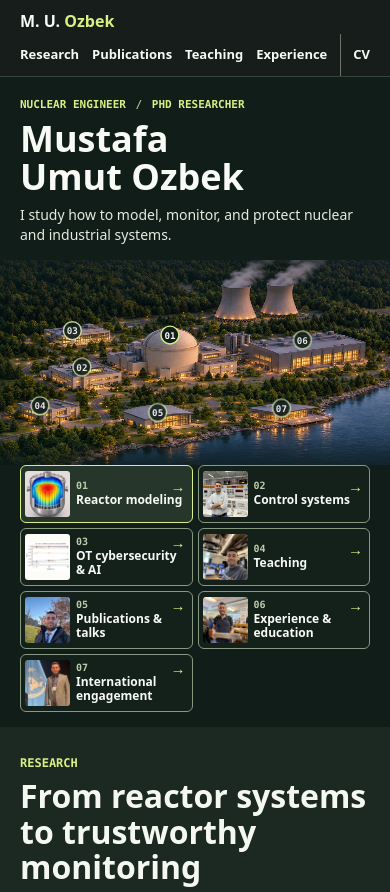
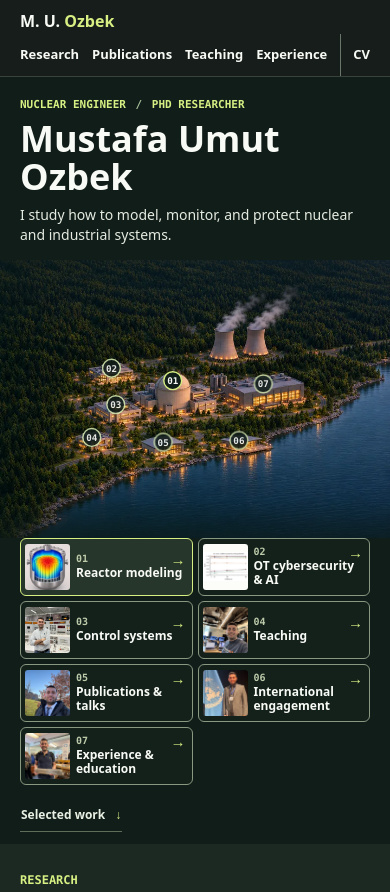
Before and after one commit to mumutozbek/mumutozbek.github.io, a plain HTML site: page index.html in a window 390 px wide. Shown: the top 892 px of the page. Drawn offline with Linux system fonts and the light colour scheme.

Commit message:
Frame the twilight campus with a circular landmark layout

```diff
--- a/campus-map.css
+++ b/campus-map.css
@@ -1,12 +1,12 @@
 .campus-map {
-  --campus-edge: max(5%, calc((100% - 1600px) / 2));
-  --card-width: clamp(138px, 12.6vw, 196px);
-  --card-art-height: clamp(49px, 4.7vw, 84px);
+  --campus-edge: clamp(5%, calc((100% - 1600px) / 2), 18%);
+  --card-width: clamp(108px, 9.4vw, 146px);
+  --card-art-height: clamp(38px, 3.7vw, 62px);
   --campus-ease: cubic-bezier(.22, .75, .24, 1);
   position: relative;
   isolation: isolate;
   display: grid;
-  min-height: clamp(560px, calc(100svh - 147px), 820px);
+  min-height: max(490px, calc(100svh - var(--header-height)));
   color: #f8faf5;
   background: #101d19;
   overflow: clip;
@@ -25,6 +25,24 @@
 .campus-summary { max-width: 30ch; margin-top: 19px; color: #e6ebe1; font-size: 18px; line-height: 1.5; }
 .campus-cv { margin-top: 20px; pointer-events: auto; }
 .campus-cv span { color: var(--accent); }
+.campus-next {
+  position: absolute;
+  z-index: 4;
+  bottom: 23px;
+  left: var(--campus-edge);
+  display: inline-flex;
+  align-items: center;
+  gap: 10px;
+  min-height: 32px;
+  padding-inline: 1px;
+  border-bottom: 1px solid #b7c9a776;
+  color: #e9f0e3;
+  font-size: 13px;
+  font-weight: 680;
+  text-decoration: none;
+}
+.campus-next:hover { color: var(--accent); border-color: var(--accent); }
+.campus-next span { color: var(--accent); }
 
 .campus-world {
   position: absolute;
@@ -49,11 +67,11 @@
 }
 .campus-lines { z-index: 2; pointer-events: none; }
 .campus-lines g { color: #d6e9b2; opacity: .87; transition: color 180ms, opacity 180ms; }
-.campus-lines path { fill: none; stroke: currentColor; stroke-width: 1.3px; vector-effect: non-scaling-stroke; }
+.campus-lines polyline { fill: none; stroke: currentColor; stroke-width: 1.3px; vector-effect: non-scaling-stroke; }
 .campus-lines circle { fill: currentColor; stroke: #1d2923; stroke-width: 1.3px; vector-effect: non-scaling-stroke; }
 .campus-lines text { display: none; }
 .campus-lines .is-active { opacity: 1; color: var(--accent); }
-.campus-lines .is-active path { stroke-width: 2px; }
+.campus-lines .is-active polyline { stroke-width: 2px; }
 .campus-landmarks { z-index: 3; pointer-events: none; }
 .campus-landmark { position: absolute; inset: 0; text-decoration: none; }
 .campus-landmark:focus-visible { outline: none; }
@@ -62,10 +80,11 @@
   left: var(--x);
   top: var(--y);
   display: grid;
-  grid-template-rows: var(--card-art-height) minmax(38px, auto);
+  grid-template-rows: var(--card-art-height) minmax(34px, auto);
   width: var(--card-width);
   padding: 4px;
-  transform: translate(-50%, -100%);
+  transform: translate(-50%, -50%);
+  translate: var(--card-x, 0px) var(--card-y, 0px);
   border: 1px solid #889881;
   border-radius: 6px;
   color: #f8faf5;
@@ -82,18 +101,17 @@
 .campus-experience img, .campus-engagement img { object-position: 50% 15%; }
 .campus-label {
   display: grid;
-  grid-template-columns: minmax(0, 1fr) 14px;
-  gap: 6px;
+  grid-template-columns: minmax(0, 1fr) 11px;
+  gap: 3px;
   align-items: center;
   padding: 4px 4px 1px;
-  font-size: 13px;
+  font-size: 12px;
   font-weight: 720;
   line-height: 1.2;
 }
 .campus-number { display: none; }
 .campus-arrow { justify-self: end; color: var(--accent); font-size: 15px; }
 .campus-landmark:is(.is-active, :hover, :focus-visible) .campus-card {
-  transform: translate(-50%, calc(-100% - 4px));
   border-color: var(--accent);
   background: #27362a;
 }
@@ -123,29 +141,29 @@
 }
 
 @media (min-width: 1760px) {
-  .campus-world { left: max(0px, calc(100% - 1920px)); }
   .campus-intro h1 { font-size: 58px; }
 }
 @media (max-width: 1230px) {
   .campus-intro h1 { font-size: 48px; }
-  .campus-label { font-size: 12px; }
+  .campus-label { font-size: 11px; }
 }
 @media (min-width: 971px) and (max-height: 710px) {
-  .campus-map { --card-art-height: 43px; min-height: max(450px, calc(100svh - 114px)); }
+  .campus-map { --card-art-height: 39px; }
 }
 @media (max-width: 970px) {
-  .campus-map { display: block; min-height: 0; }
+  .campus-map { display: flex; flex-direction: column; min-height: calc(100svh - var(--header-height)); }
   .campus-intro { width: auto; margin: 0; padding: 24px var(--edge) 17px; }
   .campus-intro .eyebrow { margin-bottom: 7px; }
-  .campus-intro h1 { font-size: 43px; }
+  .campus-intro h1 { font-size: 43px; text-wrap: wrap; }
   .campus-intro h1 br { display: none; }
   .campus-summary { max-width: 46ch; margin-top: 9px; font-size: 16px; }
   .campus-cv { display: none; }
-  .campus-world, .campus-world.is-zoomed { position: relative; transform: none; }
-  .campus-art { position: relative; aspect-ratio: 2.12 / 1; height: auto; overflow: hidden; }
+  .campus-next { position: relative; inset: auto; align-self: start; margin: 0 var(--edge) 12px; font-size: 12px; }
+  .campus-world, .campus-world.is-zoomed { position: relative; display: flex; flex: 1 0 auto; flex-direction: column; transform: none; }
+  .campus-art { position: relative; flex: 1 0 auto; aspect-ratio: 2.12 / 1; height: auto; overflow: hidden; }
   .campus-scene { --pin-correction: 1.57; left: -32%; width: 132%; }
   .campus-scene::after { background: linear-gradient(180deg, #101d1960, transparent 28%, transparent 86%, #101d1990); }
-  .campus-lines path { display: none; }
+  .campus-lines polyline { display: none; }
   .campus-lines circle, .campus-lines text { transform-box: fill-box; transform-origin: center; transform: scaleY(var(--pin-correction)); }
   .campus-lines circle { r: 21px; fill: #111d19; stroke: currentColor; stroke-width: 1.4px; }
   .campus-lines text { display: block; fill: #f8faf5; text-anchor: middle; dominant-baseline: central; font: 750 25px var(--mono); }
@@ -171,11 +189,11 @@
     box-shadow: none;
   }
   .campus-card img { height: 46px; }
-  .campus-label { grid-template-rows: 12px auto; gap: 1px 3px; padding: 0 2px 0 0; }
+  .campus-label { grid-template-rows: 12px auto; gap: 1px 3px; padding: 0 2px 0 0; font-size: 12px; }
   .campus-number { display: block; grid-area: 1 / 1; color: #bdcbaa; font: 700 10px/1 var(--mono); }
   .campus-label > :nth-child(2) { grid-area: 2 / 1 / 3 / 3; overflow-wrap: anywhere; }
   .campus-arrow { grid-area: 1 / 2; }
-  .campus-landmark .campus-card, .campus-landmark:is(.is-active, :hover, :focus-visible) .campus-card { transform: none; }
+  .campus-landmark .campus-card { transform: none; translate: none; }
   .campus-landmark.is-active .campus-card { box-shadow: none; }
   .campus-pin { display: none; }
 }
@@ -194,7 +212,11 @@
   .campus-card { grid-template-columns: 39px minmax(0, 1fr); gap: 5px; }
   .campus-label { font-size: 11px; }
 }
+@media (max-width: 970px) and (prefers-reduced-motion: no-preference) {
+  .campus-landmark:active .campus-card { transform: scale(.98); }
+}
 @media (prefers-reduced-motion: reduce) {
   .campus-world, .campus-lines g, .campus-card { transition: none; }
   .campus-world.is-zoomed { transform: none; }
+  .campus-card { translate: none; }
 }
--- a/campus-map.js
+++ b/campus-map.js
@@ -4,13 +4,93 @@
 
   const world = map.querySelector(".campus-world");
   const links = [...map.querySelectorAll(".campus-landmark")];
-  const lines = new Map([...map.querySelectorAll("[data-landmark]")]
+  const artwork = map.querySelector(".campus-lines");
+  const lines = new Map([...artwork.querySelectorAll("[data-landmark]")]
     .map((line) => [line.dataset.landmark, line]));
+  const cards = links.map((link, index) => {
+    const start = lines.get(link.hash.slice(1)).querySelector("polyline").points.getItem(0);
+    return {
+      link, index, start,
+      card: link.querySelector(".campus-card"),
+      baseX: start.x, baseY: start.y,
+      x: 0, y: 0,
+    };
+  });
   const reduceMotion = matchMedia("(prefers-reduced-motion: reduce)");
   const stackedMap = matchMedia("(max-width: 970px)");
+  const finePointer = matchMedia("(hover: hover) and (pointer: fine)");
+  const introTime = performance.now();
   let active = links[0];
   let departure;
   let resetCamera;
+  let frame;
+  let scaleX = 1;
+  let scaleY = 1;
+  let pointerX = 0;
+  let pointerY = 0;
+  let liftActive = false;
+
+  function canFloat() {
+    return !reduceMotion.matches && !stackedMap.matches && finePointer.matches;
+  }
+
+  function positionCard(item, x, y) {
+    item.card.style.setProperty("--card-x", `${x.toFixed(2)}px`);
+    item.card.style.setProperty("--card-y", `${y.toFixed(2)}px`);
+    // The first leader point moves with the card; its building stays fixed.
+    item.start.x = item.baseX + x * scaleX;
+    item.start.y = item.baseY + y * scaleY;
+  }
+
+  function queueMotion() {
+    if (canFloat() && !frame) frame = requestAnimationFrame(moveCards);
+  }
+
+  function moveCards(now) {
+    frame = null;
+    if (!canFloat()) return;
+    const elapsed = now - introTime;
+    const settling = Math.max(0, 1 - elapsed / 2800);
+    let moving = settling > 0;
+
+    for (const item of cards) {
+      const phase = elapsed / 370 + item.index * 1.04;
+      const x = pointerX * (3 + item.index % 3) + Math.sin(phase) * 3.6 * settling;
+      const y = pointerY * (2.5 + item.index % 3) + Math.cos(phase) * 4 * settling -
+        (liftActive && item.link === active ? 4 : 0);
+      const dx = x - item.x;
+      const dy = y - item.y;
+      const unsettled = Math.abs(dx) > .08 || Math.abs(dy) > .08;
+      if (!unsettled && dx === 0 && dy === 0) continue;
+      item.x = unsettled ? item.x + dx * .19 : x;
+      item.y = unsettled ? item.y + dy * .19 : y;
+      positionCard(item, item.x, item.y);
+      moving ||= unsettled;
+    }
+    if (moving) queueMotion();
+  }
+
+  function updateArtworkGeometry() {
+    const { width, height } = artwork.viewBox.baseVal;
+    if (!artwork.clientWidth || !artwork.clientHeight) return;
+    scaleX = width / artwork.clientWidth;
+    scaleY = height / artwork.clientHeight;
+    artwork.style.setProperty("--pin-correction", (scaleY / scaleX).toFixed(3));
+
+    if (!canFloat()) {
+      if (frame) cancelAnimationFrame(frame);
+      frame = null;
+      pointerX = pointerY = 0;
+      liftActive = false;
+      for (const item of cards) {
+        item.x = item.y = 0;
+        positionCard(item, 0, 0);
+      }
+    } else {
+      for (const item of cards) positionCard(item, item.x, item.y);
+      queueMotion();
+    }
+  }
 
   function highlight(link) {
     if (!link || link === active) return;
@@ -19,6 +99,7 @@
     link.classList.add("is-active");
     lines.get(link.hash.slice(1))?.classList.add("is-active");
     active = link;
+    queueMotion();
   }
 
   function cancelTravel() {
@@ -65,9 +146,35 @@
     link.addEventListener("pointerenter", (event) => {
       if (event.pointerType === "mouse") highlight(link);
     });
-    link.addEventListener("focus", () => highlight(link));
+    link.addEventListener("focus", () => {
+      liftActive = true;
+      highlight(link);
+      queueMotion();
+    });
+    link.addEventListener("blur", () => {
+      liftActive = false;
+      queueMotion();
+    });
     link.addEventListener("click", visit);
+  }
+  map.addEventListener("pointermove", (event) => {
+    if (event.pointerType !== "mouse" || !canFloat()) return;
+    const bounds = map.getBoundingClientRect();
+    pointerX = Math.max(-1, Math.min(1, 2 * (event.clientX - bounds.left) / bounds.width - 1));
+    pointerY = Math.max(-1, Math.min(1, 2 * (event.clientY - bounds.top) / bounds.height - 1));
+    liftActive = true;
+    queueMotion();
+  }, { passive: true });
+  map.addEventListener("pointerleave", () => {
+    pointerX = pointerY = 0;
+    liftActive = false;
+    queueMotion();
+  });
+  new ResizeObserver(updateArtworkGeometry).observe(artwork);
+  for (const mode of [reduceMotion, stackedMap, finePointer]) {
+    mode.addEventListener("change", updateArtworkGeometry);
   }
   window.addEventListener("hashchange", syncLocation);
   syncLocation();
+  updateArtworkGeometry();
 })();
--- a/index.html
+++ b/index.html
@@ -16,8 +16,8 @@
   <link rel="canonical" href="https://mumutozbek.github.io/">
   <link rel="icon" href="./assets/portrait.jpg?v=2" type="image/jpeg">
   <link rel="stylesheet" href="./styles.css?v=8">
-  <link rel="stylesheet" href="./campus-map.css?v=1">
-  <script src="./campus-map.js?v=1" defer></script>
+  <link rel="stylesheet" href="./campus-map.css?v=2">
+  <script src="./campus-map.js?v=2" defer></script>
   <script type="application/ld+json">
   {
     "@context": "https://schema.org",
@@ -76,63 +76,64 @@
       <div class="campus-world">
         <div class="campus-art" aria-hidden="true">
           <div class="campus-scene">
-            <img class="campus-image" src="./assets/campus-twilight.webp" srcset="./assets/campus-twilight-small.webp 950w, ./assets/campus-twilight.webp 1672w" sizes="(max-width: 970px) 132vw, 100vw" width="1672" height="941" fetchpriority="high" alt="">
+            <img class="campus-image" src="./assets/campus-twilight-wide.webp" srcset="./assets/campus-twilight-wide-small.webp 950w, ./assets/campus-twilight-wide.webp 1672w" sizes="(max-width: 970px) 132vw, 100vw" width="1672" height="941" fetchpriority="high" alt="">
             <svg class="campus-lines" viewBox="0 0 1672 941" preserveAspectRatio="none" aria-hidden="true">
-              <g data-landmark="reactor-modeling" class="is-active"><path d="M1054 274V288L958 324V344"/><circle cx="958" cy="344" r="6"/><text x="958" y="344">01</text></g>
-              <g data-landmark="control-systems"><path d="M806 429L681 445L672 491"/><circle cx="672" cy="491" r="6"/><text x="672" y="491">02</text></g>
-              <g data-landmark="ot-cybersecurity"><path d="M738 221V225L656 253L641 324"/><circle cx="641" cy="324" r="6"/><text x="641" y="324">03</text></g>
-              <g data-landmark="teaching"><path d="M808 624V630L536 668"/><circle cx="536" cy="668" r="6"/><text x="536" y="668">04</text></g>
-              <g data-landmark="publications"><path d="M1064 627V644L918 699"/><circle cx="918" cy="699" r="6"/><text x="918" y="699">05</text></g>
-              <g data-landmark="experience"><path d="M1410 297V319L1388 367"/><circle cx="1388" cy="367" r="6"/><text x="1388" y="367">06</text></g>
-              <g data-landmark="engagement"><path d="M1366 627V649L1320 679"/><circle cx="1320" cy="679" r="6"/><text x="1320" y="679">07</text></g>
+              <g data-landmark="reactor-modeling" class="is-active"><polyline points="1084,199 1010,280 967,408"/><circle cx="967" cy="408" r="6"/><text x="967" y="408">01</text></g>
+              <g data-landmark="ot-cybersecurity"><polyline points="806,272 806,326 768,366"/><circle cx="768" cy="366" r="6"/><text x="768" y="366">02</text></g>
+              <g data-landmark="control-systems"><polyline points="669,499 744,499 782,489"/><circle cx="782" cy="489" r="6"/><text x="782" y="489">03</text></g>
+              <g data-landmark="teaching"><polyline points="806,696 725,645 704,600"/><circle cx="704" cy="600" r="6"/><text x="704" y="600">04</text></g>
+              <g data-landmark="publications"><polyline points="1127,767 1065,702 936,616"/><circle cx="936" cy="616" r="6"/><text x="936" y="616">05</text></g>
+              <g data-landmark="engagement"><polyline points="1480,572 1298,572 1182,610"/><circle cx="1182" cy="610" r="6"/><text x="1182" y="610">06</text></g>
+              <g data-landmark="experience"><polyline points="1412,309 1358,371 1261,419"/><circle cx="1261" cy="419" r="6"/><text x="1261" y="419">07</text></g>
             </svg>
           </div>
         </div>
         <nav class="campus-landmarks" aria-label="Portfolio map">
-          <a class="campus-landmark is-active" href="#reactor-modeling" style="--x:63.04%;--y:29.12%;--pin-x:57.30%;--pin-y:36.56%">
+          <a class="campus-landmark is-active" href="#reactor-modeling" style="--x:64.833%;--y:21.148%;--pin-x:57.835%;--pin-y:43.358%">
             <span class="campus-card">
               <img src="./assets/campus/reactor.webp" width="380" height="253" alt="">
               <span class="campus-label"><span class="campus-number" aria-hidden="true">01</span><span>Reactor modeling</span><span class="campus-arrow" aria-hidden="true">&#8594;</span></span>
             </span><span class="campus-pin" aria-hidden="true"></span>
           </a>
-          <a class="campus-landmark" href="#control-systems" style="--x:48.21%;--y:45.59%;--pin-x:40.19%;--pin-y:52.18%">
+          <a class="campus-landmark" href="#ot-cybersecurity" style="--x:48.206%;--y:28.905%;--pin-x:45.933%;--pin-y:38.895%">
+            <span class="campus-card campus-plot">
+              <img src="./assets/campus/cyber.webp" width="380" height="243" alt="">
+              <span class="campus-label"><span class="campus-number" aria-hidden="true">02</span><span>OT cybersecurity &amp; AI</span><span class="campus-arrow" aria-hidden="true">&#8594;</span></span>
+            </span><span class="campus-pin" aria-hidden="true"></span>
+          </a>
+          <a class="campus-landmark" href="#control-systems" style="--x:40.012%;--y:53.029%;--pin-x:46.770%;--pin-y:51.966%">
             <span class="campus-card campus-control">
               <img src="./assets/campus/control.webp" width="380" height="285" alt="">
-              <span class="campus-label"><span class="campus-number" aria-hidden="true">02</span><span>Control systems</span><span class="campus-arrow" aria-hidden="true">&#8594;</span></span>
+              <span class="campus-label"><span class="campus-number" aria-hidden="true">03</span><span>Control systems</span><span class="campus-arrow" aria-hidden="true">&#8594;</span></span>
             </span><span class="campus-pin" aria-hidden="true"></span>
           </a>
-          <a class="campus-landmark" href="#ot-cybersecurity" style="--x:44.14%;--y:23.49%;--pin-x:38.34%;--pin-y:34.43%">
-            <span class="campus-card campus-plot">
-              <img src="./assets/campus/cyber.webp" width="380" height="243" alt="">
-              <span class="campus-label"><span class="campus-number" aria-hidden="true">03</span><span>OT cybersecurity &amp; AI</span><span class="campus-arrow" aria-hidden="true">&#8594;</span></span>
-            </span><span class="campus-pin" aria-hidden="true"></span>
-          </a>
-          <a class="campus-landmark" href="#teaching" style="--x:48.33%;--y:66.31%;--pin-x:32.06%;--pin-y:70.99%">
+          <a class="campus-landmark" href="#teaching" style="--x:48.206%;--y:73.964%;--pin-x:42.105%;--pin-y:63.762%">
             <span class="campus-card campus-teaching">
               <img src="./assets/campus/teaching.webp" width="380" height="507" alt="">
               <span class="campus-label"><span class="campus-number" aria-hidden="true">04</span><span>Teaching</span><span class="campus-arrow" aria-hidden="true">&#8594;</span></span>
             </span><span class="campus-pin" aria-hidden="true"></span>
           </a>
-          <a class="campus-landmark" href="#publications" style="--x:63.64%;--y:66.63%;--pin-x:54.90%;--pin-y:74.28%">
+          <a class="campus-landmark" href="#publications" style="--x:67.404%;--y:81.509%;--pin-x:55.981%;--pin-y:65.462%">
             <span class="campus-card campus-publications">
               <img src="./assets/campus/publications.webp" width="380" height="507" alt="">
               <span class="campus-label"><span class="campus-number" aria-hidden="true">05</span><span>Publications &amp; talks</span><span class="campus-arrow" aria-hidden="true">&#8594;</span></span>
             </span><span class="campus-pin" aria-hidden="true"></span>
           </a>
-          <a class="campus-landmark" href="#experience" style="--x:84.33%;--y:31.56%;--pin-x:83.01%;--pin-y:39%">
+          <a class="campus-landmark" href="#engagement" style="--x:88.517%;--y:60.786%;--pin-x:70.694%;--pin-y:64.825%">
+            <span class="campus-card campus-engagement">
+              <img src="./assets/campus/engagement.webp" width="380" height="380" alt="">
+              <span class="campus-label"><span class="campus-number" aria-hidden="true">06</span><span>International engagement</span><span class="campus-arrow" aria-hidden="true">&#8594;</span></span>
+            </span><span class="campus-pin" aria-hidden="true"></span>
+          </a>
+          <a class="campus-landmark" href="#experience" style="--x:84.450%;--y:32.837%;--pin-x:75.419%;--pin-y:44.527%">
             <span class="campus-card campus-experience">
               <img src="./assets/campus/experience.webp" width="380" height="507" alt="">
-              <span class="campus-label"><span class="campus-number" aria-hidden="true">06</span><span>Experience &amp; education</span><span class="campus-arrow" aria-hidden="true">&#8594;</span></span>
-            </span><span class="campus-pin" aria-hidden="true"></span>
-          </a>
-          <a class="campus-landmark" href="#engagement" style="--x:81.70%;--y:66.63%;--pin-x:78.95%;--pin-y:72.16%">
-            <span class="campus-card campus-engagement">
-              <img src="./assets/campus/engagement.webp" width="380" height="380" alt="">
-              <span class="campus-label"><span class="campus-number" aria-hidden="true">07</span><span>International engagement</span><span class="campus-arrow" aria-hidden="true">&#8594;</span></span>
+              <span class="campus-label"><span class="campus-number" aria-hidden="true">07</span><span>Experience &amp; education</span><span class="campus-arrow" aria-hidden="true">&#8594;</span></span>
             </span><span class="campus-pin" aria-hidden="true"></span>
           </a>
         </nav>
       </div>
+      <a class="campus-next" href="#research">Selected work <span aria-hidden="true">&#8595;</span></a>
     </section>
 
     <section id="research" class="research-lead campus-research" aria-labelledby="research-heading">
```
Also changed, not shown: assets/campus-twilight-wide-small.webp (added), assets/campus-twilight-wide.webp (added).
